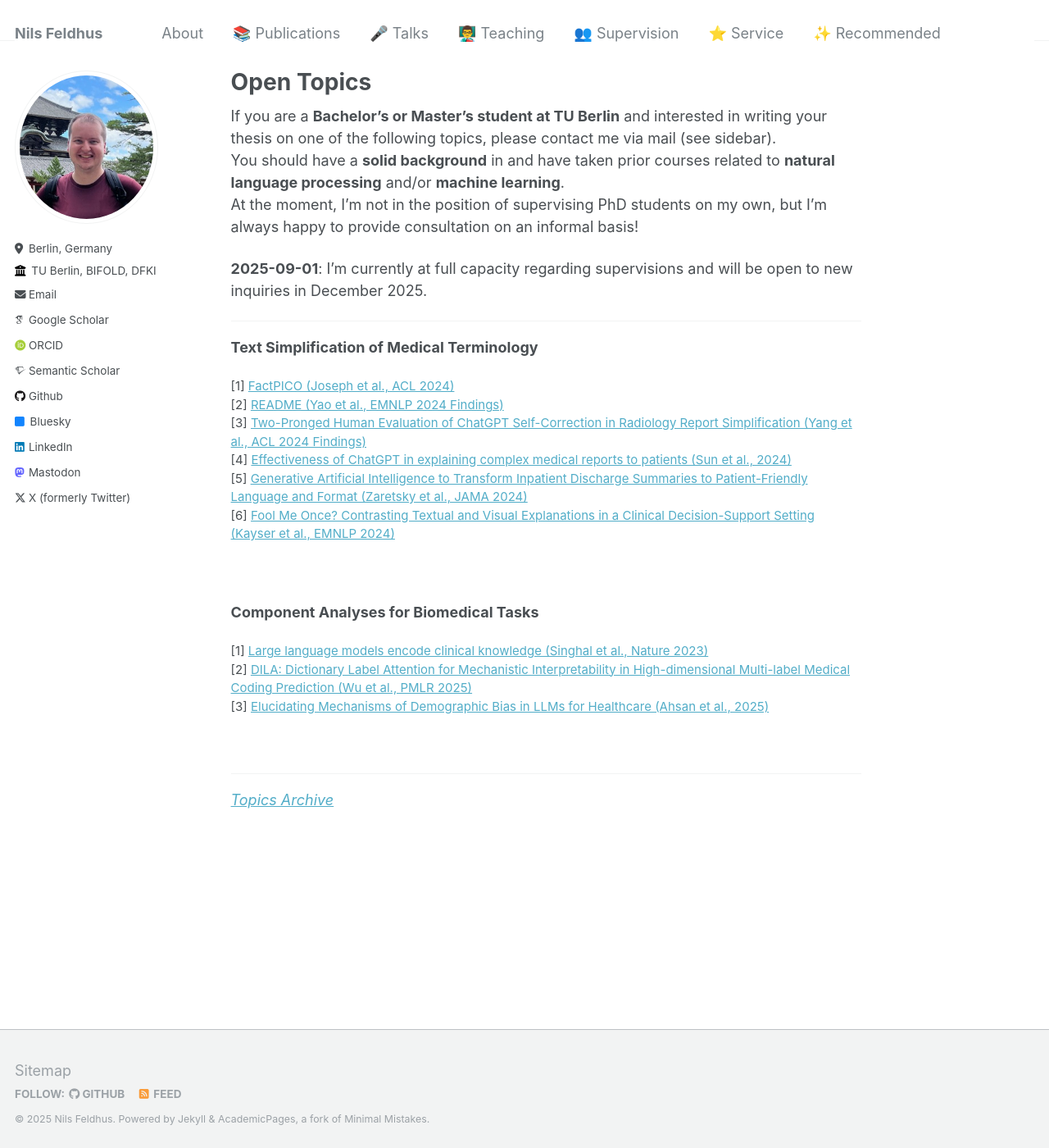
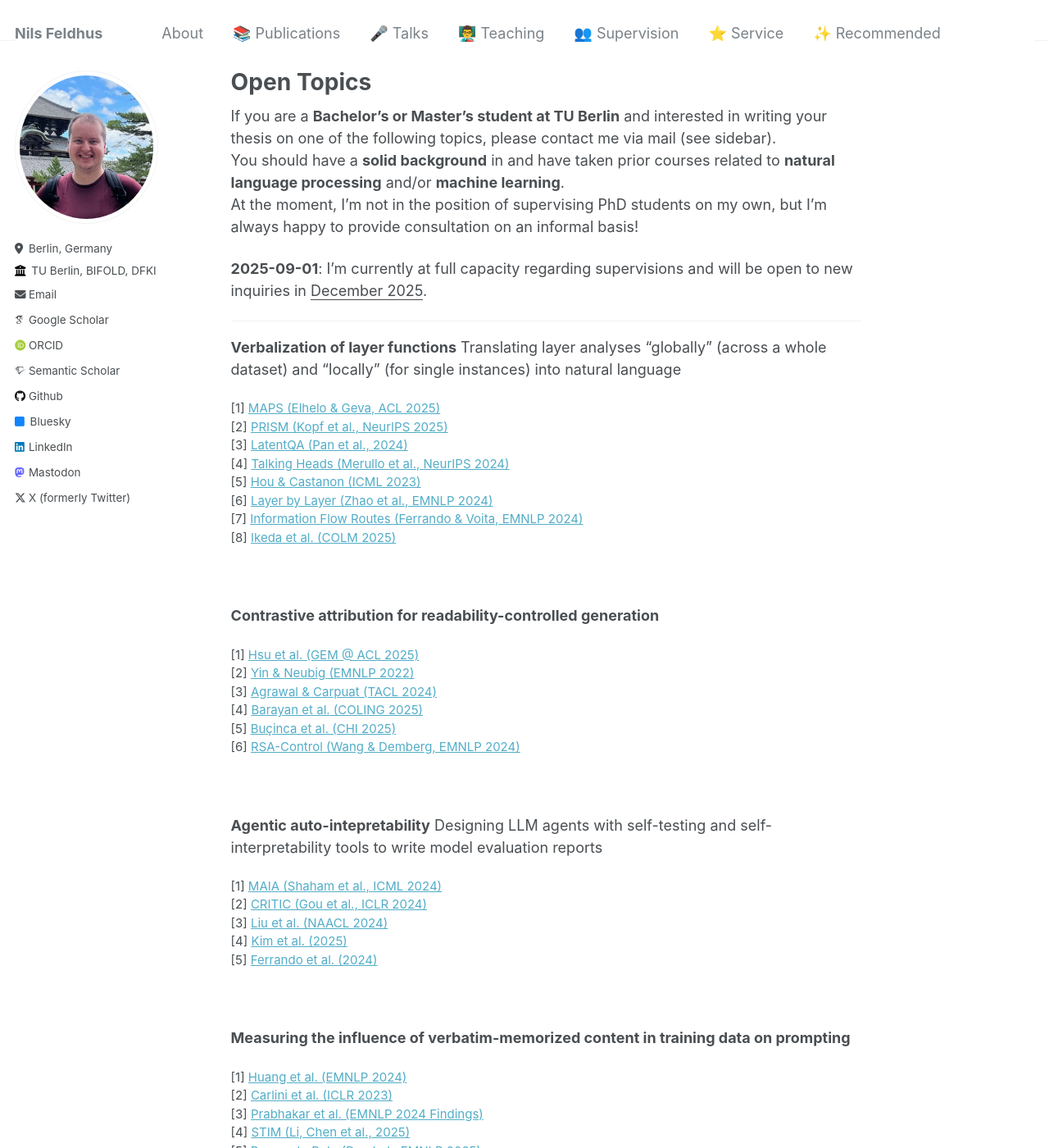
Before and after one commit to nfelnlp/nfelnlp.github.io, a Jekyll site: the page built from supervision/topics.md, in a window 1280 px wide and 1400 px high. Shown: the whole window at 82% size. Built offline with Jekyll 4.4.1, drawn with Linux system fonts in a browser that asks for light colours; some web fonts are replaced; some of the changed text lies outside the part shown.

Commit message:
Update thesis topics. Add EACL service.

```diff
--- a/supervision/topics.md
+++ b/supervision/topics.md
@@ -9,12 +9,66 @@ If you are a **Bachelor's or Master's student at TU Berlin** and interested in w
 You should have a **solid background** in and have taken prior courses related to **natural language processing** and/or **machine learning**.
 At the moment, I'm not in the position of supervising PhD students on my own, but I'm always happy to provide consultation on an informal basis!
 
-**2025-09-01**: I'm currently at full capacity regarding supervisions and will be open to new inquiries in December 2025.
+**2025-09-01**: I'm currently at full capacity regarding supervisions and will be open to new inquiries in <u>December 2025</u>.
 
 ---
 
+**Verbalization of layer functions**
+Translating layer analyses "globally" (across a whole dataset) and "locally" (for single instances) into natural language
+<p style="font-size:smaller;">
+[1] <a href="https://aclanthology.org/2025.acl-long.866/">MAPS (Elhelo & Geva, ACL 2025)</a><br>
+[2] <a href="https://arxiv.org/abs/2506.15538">PRISM (Kopf et al., NeurIPS 2025)</a><br>
+[3] <a href="https://arxiv.org/abs/2412.08686">LatentQA (Pan et al., 2024)</a><br>
+[4] <a href="https://openreview.net/forum?id=LUsx0chTsL">Talking Heads (Merullo et al., NeurIPS 2024)</a><br>
+[5] <a href="https://openreview.net/forum?id=VDWdnaM0Gt">Hou & Castanon (ICML 2023)</a><br>
+[6] <a href="https://aclanthology.org/2024.emnlp-main.847/">Layer by Layer (Zhao et al., EMNLP 2024)</a><br>
+[7] <a href="https://aclanthology.org/2024.emnlp-main.965/">Information Flow Routes (Ferrando & Voita, EMNLP 2024)</a><br>
+[8] <a href="https://openreview.net/forum?id=oP3b5YBFoP">Ikeda et al. (COLM 2025)</a><br>
+</p><br>
 
-**Text Simplification of Medical Terminology**
+**Contrastive attribution for readability-controlled generation**
+<p style="font-size:smaller;">
+[1] <a href="https://aclanthology.org/2025.gem-1.11/">Hsu et al. (GEM @ ACL 2025)</a><br>
+[2] <a href="https://aclanthology.org/2022.emnlp-main.14/">Yin & Neubig (EMNLP 2022)</a><br>
+[3] <a href="https://doi.org/10.1162/tacl_a_00653">Agrawal & Carpuat (TACL 2024)</a><br>
+[4] <a href="https://aclanthology.org/2025.coling-main.452/">Barayan et al. (COLING 2025)</a><br>
+[5] <a href="https://dl.acm.org/doi/10.1145/3706598.3713229">Buçinca et al. (CHI 2025)</a><br>
+[6] <a href="https://aclanthology.org/2024.emnlp-main.318/">RSA-Control (Wang & Demberg, EMNLP 2024)</a><br>
+</p><br>
+
+**Agentic auto-intepretability**
+Designing LLM agents with self-testing and self-interpretability tools to write model evaluation reports
+<p style="font-size:smaller;">
+[1] <a href="https://dl.acm.org/doi/10.5555/3692070.3693872">MAIA (Shaham et al., ICML 2024)</a><br>
+[2] <a href="https://openreview.net/forum?id=Sx038qxjek">CRITIC (Gou et al., ICLR 2024)</a><br>
+[3] <a href="https://aclanthology.org/2024.naacl-long.110/">Liu et al. (NAACL 2024)</a><br>
+[4] <a href="https://arxiv.org/abs/2506.12152">Kim et al. (2025)</a><br>
+[5] <a href="https://arxiv.org/abs/2405.00208">Ferrando et al. (2024)</a><br>
+</p><br>
+
+**Measuring the influence of verbatim-memorized content in training data on prompting**
+<p style="font-size:smaller;">
+[1] <a href="https://aclanthology.org/2024.emnlp-main.598/">Huang et al. (EMNLP 2024)</a><br>
+[2] <a href="https://openreview.net/forum?id=TatRHT_1cK">Carlini et al. (ICLR 2023)</a><br>
+[3] <a href="https://aclanthology.org/2024.findings-emnlp.212/">Prabhakar et al. (EMNLP 2024 Findings)</a><br>
+[4] <a href="https://arxiv.org/abs/2508.02037">STIM (Li, Chen et al., 2025)</a><br>
+[5] <a href="https://arxiv.org/abs/2507.04782">Reason to Rote (Du et al., EMNLP 2025)</a><br>
+[6] <a href="https://arxiv.org/abs/2505.24832">Morris et al. (2025)</a><br>
+[7] <a href="https://openreview.net/forum?id=Uic3ojVhXh">ParaPO (Chen et al., COLM 2025)</a><br>
+[8] <a href="https://arxiv.org/abs/2507.05578">Survey on Memorization (Xiong et al., 2025)</a><br>
+</p><br>
+
+**Estimating the influence of LLM sycophancy on user interactions**
+<p style="font-size:smaller;">
+[1] <a href="https://arxiv.org/abs/2505.13995">ELEPHANT (Cheng et al., 2025)</a><br>
+[2] <a href="https://aclanthology.org/2024.acl-long.858/">Farm (Xu et al., 2024)</a><br>
+[3] <a href="https://arxiv.org/abs/2509.10830">The Siren Song of LLMs (Shi et al., 2025)</a><br>
+[4] <a href="https://openreview.net/forum?id=Orvjm9UqH2">Epistemic Alignment (Clark et al., COLM 2025)</a><br>
+[5] <a href="https://arxiv.org/abs/2409.12809">Don't Be Fooled (Spitzer et al., 2024)</a><br>
+[6] <a href="https://openreview.net/forum?id=MzM99vV5Rx">IQA-EVAL (Li et al., NeurIPS 2024)</a><br>
+</p><br>
+
+**Text simplification of medical terminology**
 <p style="font-size:smaller;">
 [1] <a href="https://aclanthology.org/2024.acl-long.459/">FactPICO (Joseph et al., ACL 2024)</a><br>
 [2] <a href="https://aclanthology.org/2024.findings-emnlp.737/">README (Yao et al., EMNLP 2024 Findings)</a><br>
@@ -24,7 +78,7 @@ At the moment, I'm not in the position of supervising PhD students on my own, bu
 [6] <a href="https://aclanthology.org/2024.emnlp-main.1051/">Fool Me Once? Contrasting Textual and Visual Explanations in a Clinical Decision-Support Setting (Kayser et al., EMNLP 2024)</a>
 </p><br>
 
-**Component Analyses for Biomedical Tasks**
+**Component analyses for biomedical tasks**
 <p style="font-size:smaller;">
 [1] <a href="https://www.nature.com/articles/s41586-023-06291-2">Large language models encode clinical knowledge (Singhal et al., Nature 2023)</a><br>
 [2] <a href="https://proceedings.mlr.press/v259/wu25a.html">DILA: Dictionary Label Attention for Mechanistic Interpretability in High-dimensional Multi-label Medical Coding Prediction (Wu et al., PMLR 2025)</a><br>
```
Also changed, not shown: index.md (+0 -5 lines), old_news.md (+1 -0 lines), service/index.md (+1 -0 lines).
